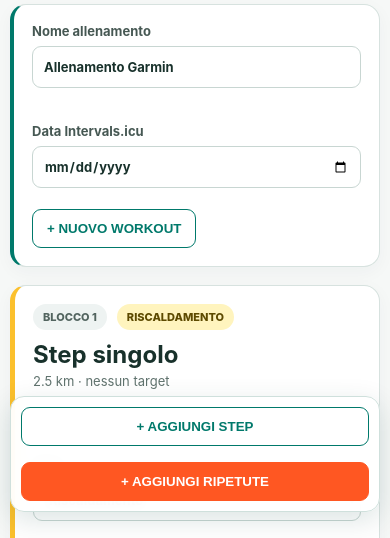
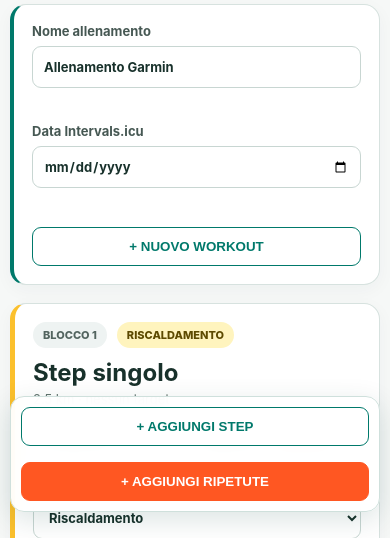
Before and after one commit to P4oloR/garmin-workout-generator, a Flask app: page / in a window 390 px wide. Shown: the part 324-862 px from the top of the page. Run offline with Flask 3, Linux system fonts and the light colour scheme.

Commit message:
Style weekly workout editing workflow

```diff
--- a/static/style.css
+++ b/static/style.css
@@ -537,3 +537,80 @@ select:focus {
         font-size: 9px;
     }
 }
+
+
+/* Weekly workout edit workflow */
+.name-card-header {
+    display: flex;
+    align-items: flex-end;
+    gap: 18px;
+    justify-content: space-between;
+}
+
+.name-card-grid {
+    flex: 1;
+}
+
+.new-workout-button {
+    white-space: nowrap;
+    margin-bottom: 18px;
+}
+
+.editing-banner {
+    margin-top: 14px;
+    padding: 12px 14px;
+    border: 1px solid #F2B323;
+    border-radius: 10px;
+    background: #FFF9E8;
+    display: flex;
+    align-items: center;
+    justify-content: space-between;
+    gap: 12px;
+    color: #6A5420;
+    font-weight: 700;
+}
+
+.editing-banner button {
+    border: 0;
+    background: transparent;
+    color: #8A6510;
+    font-weight: 800;
+    cursor: pointer;
+}
+
+.week-item.is-editing {
+    border-color: #F2B323;
+    background: #FFFCF2;
+}
+
+.week-item-actions {
+    display: flex;
+    gap: 8px;
+    flex-wrap: wrap;
+}
+
+.week-item .secondary-action {
+    border: 1px solid #00796B;
+    border-radius: 9px;
+    background: white;
+    padding: 8px 10px;
+    color: #00796B;
+    font-weight: 700;
+    cursor: pointer;
+}
+
+@media (max-width: 760px) {
+    .name-card-header {
+        flex-direction: column;
+        align-items: stretch;
+    }
+
+    .new-workout-button {
+        margin-bottom: 0;
+    }
+
+    .editing-banner {
+        align-items: flex-start;
+        flex-direction: column;
+    }
+}
```
